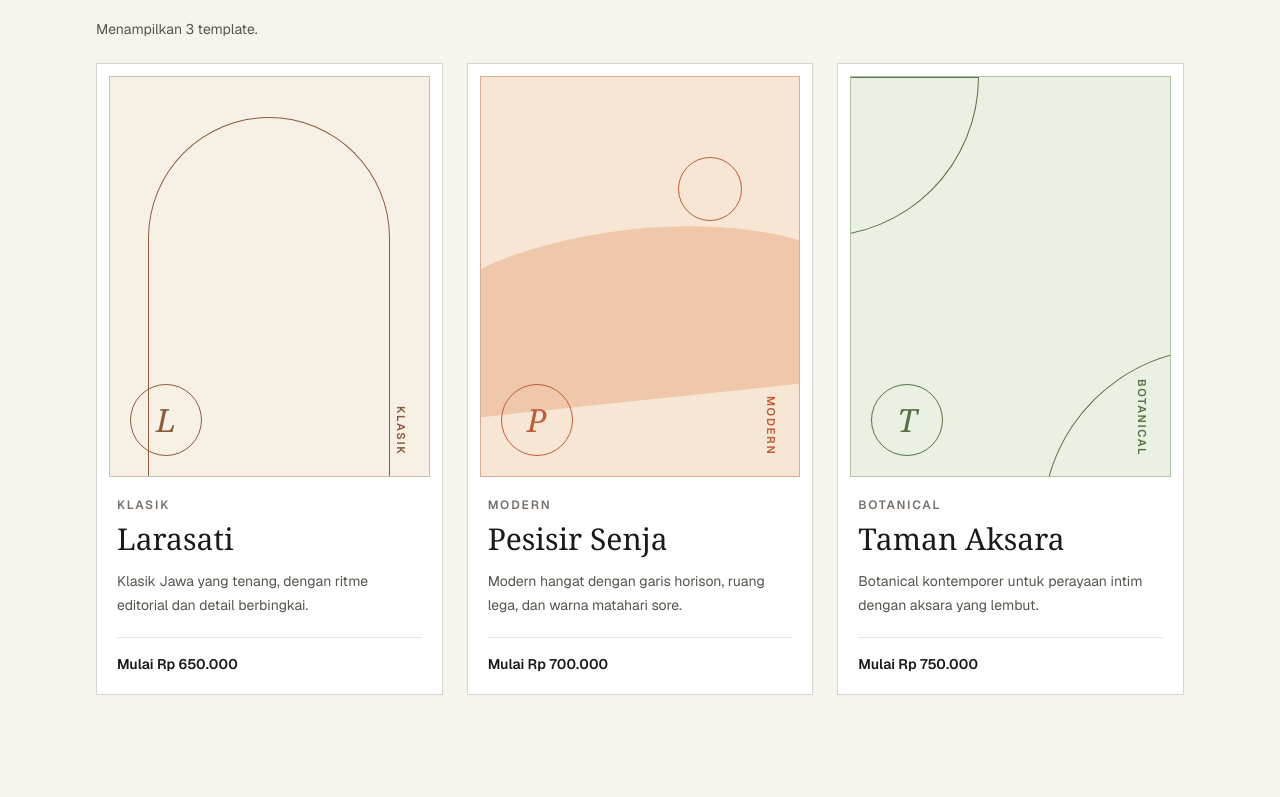
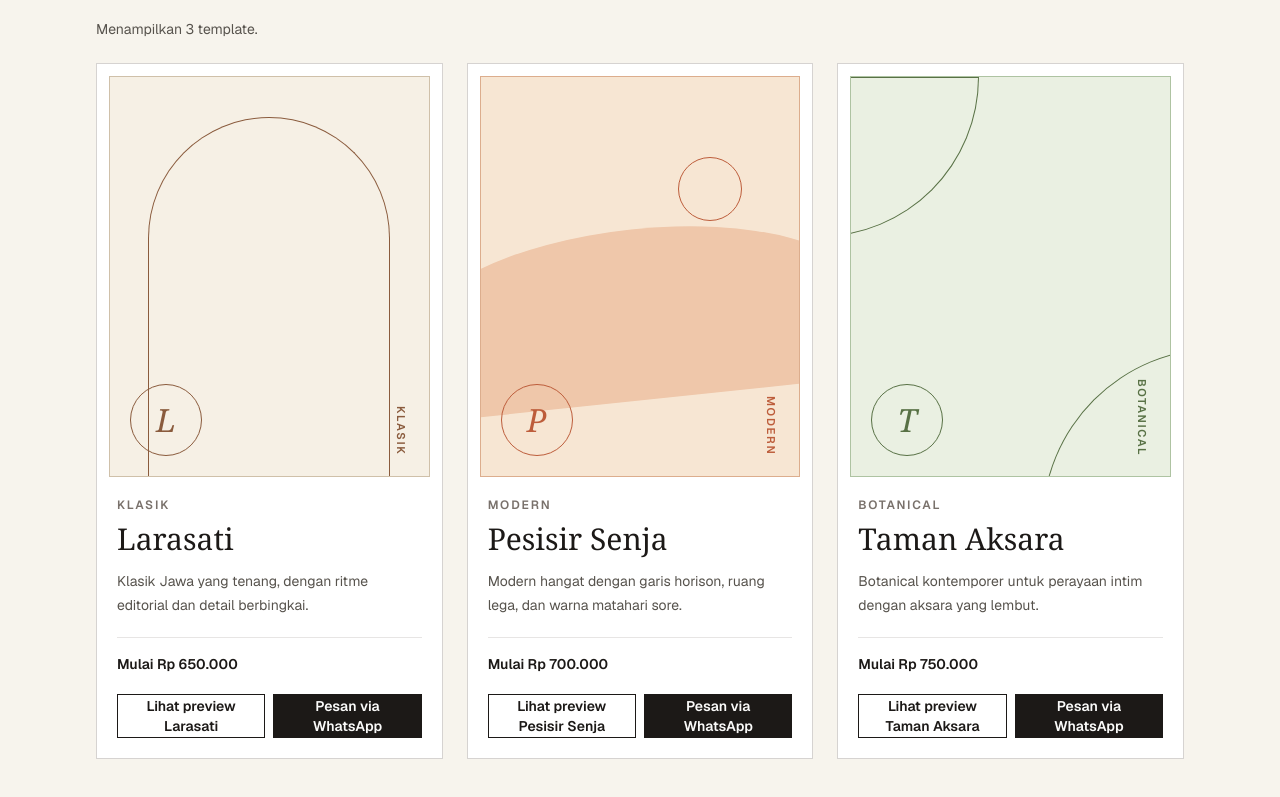
Before and after one commit to farreladelm/kamukamiundang, a Next.js app: page / in a window 1280 px wide. Shown: the part 1017-1814 px from the top of the page. Before the commit the page ends 1792 px from the top, so only its background shows below. Built offline with nearby package versions, Linux system fonts and the light colour scheme.

Commit message:
fix: expose catalog preview and contact actions

```diff
--- a/src/app/(showroom)/page.tsx
+++ b/src/app/(showroom)/page.tsx
@@ -1,8 +1,12 @@
+import { headers } from "next/headers";
 import { Catalog } from "@/features/showroom/catalog";
 import { getVisibleTemplateCatalog } from "@/features/templates/registry";
 
-export default function ShowroomPage() {
+export default async function ShowroomPage() {
   const templates = getVisibleTemplateCatalog();
+  const requestHeaders = await headers();
+  const host = requestHeaders.get("host") ?? "localhost:3000";
+  const protocol = requestHeaders.get("x-forwarded-proto") ?? "http";
 
   return (
     <main className="bg-[#f7f4ed] text-stone-900">
@@ -35,7 +39,7 @@ export default function ShowroomPage() {
         </div>
       </section>
       <div id="koleksi">
-        <Catalog templates={templates} />
+        <Catalog templates={templates} canonicalOrigin={`${protocol}://${host}`} />
       </div>
     </main>
   );
--- a/src/features/showroom/catalog.tsx
+++ b/src/features/showroom/catalog.tsx
@@ -1,7 +1,9 @@
 "use client";
 
 import { useEffect, useState } from "react";
+import Link from "next/link";
 import type { TemplateCatalogItem } from "@/features/templates/types";
+import { WhatsAppCta } from "@/features/showroom/whatsapp-cta";
 
 const allCategoriesLabel = "Semua";
 
@@ -15,8 +17,10 @@ function formatRupiah(priceInRupiah: number): string {
 
 export function Catalog({
   templates,
+  canonicalOrigin = "",
 }: {
   templates: readonly TemplateCatalogItem[];
+  canonicalOrigin?: string;
 }) {
   const visibleTemplates = templates.filter((template) => template.isVisible);
   const categories = [
@@ -112,6 +116,21 @@ export function Catalog({
                 <p className="mt-5 border-t border-stone-200 pt-4 text-sm font-semibold text-stone-900">
                   Mulai {formatRupiah(template.priceInRupiah)}
                 </p>
+                <div className="mt-5 grid gap-2 sm:grid-cols-2">
+                  <Link
+                    href={`/templates/${template.slug}`}
+                    className="inline-flex min-h-11 items-center justify-center border border-stone-900 px-3 text-center text-sm font-semibold text-stone-900 transition-colors hover:bg-stone-900 hover:text-stone-50 focus-visible:outline-2 focus-visible:outline-offset-2 focus-visible:outline-stone-900"
+                  >
+                    Lihat preview {template.name}
+                  </Link>
+                  <WhatsAppCta
+                    whatsappNumber="6282131401640"
+                    canonicalUrl={`${canonicalOrigin}/templates/${template.slug}`}
+                    template={template}
+                    palette={palette}
+                    className="inline-flex min-h-11 items-center justify-center bg-stone-900 px-3 text-center text-sm font-semibold text-stone-50 transition-colors hover:bg-amber-900 focus-visible:outline-2 focus-visible:outline-offset-2 focus-visible:outline-stone-900"
+                  />
+                </div>
               </div>
             </article>
           );
--- a/src/features/showroom/whatsapp-cta.tsx
+++ b/src/features/showroom/whatsapp-cta.tsx
@@ -13,6 +13,7 @@ type WhatsAppCtaProps = {
     priceInRupiah: number;
   };
   palette: Pick<TemplatePalette, "key" | "name">;
+  className?: string;
 };
 
 function recordWhatsAppCtaClick({
@@ -43,6 +44,7 @@ export function WhatsAppCta({
   canonicalUrl,
   template,
   palette,
+  className,
 }: WhatsAppCtaProps) {
   const href = buildWhatsAppHref(whatsappNumber, {
     templateKey: template.templateKey,
@@ -55,7 +57,7 @@ export function WhatsAppCta({
   });
 
   return (
-    <a href={href} onClick={() => recordWhatsAppCtaClick({ template, palette })}>
+    <a className={className} href={href} onClick={() => recordWhatsAppCtaClick({ template, palette })}>
       Pesan via WhatsApp
     </a>
   );
```
Also changed, not shown: 2 other files (tests, documents, lock files or other folders).
